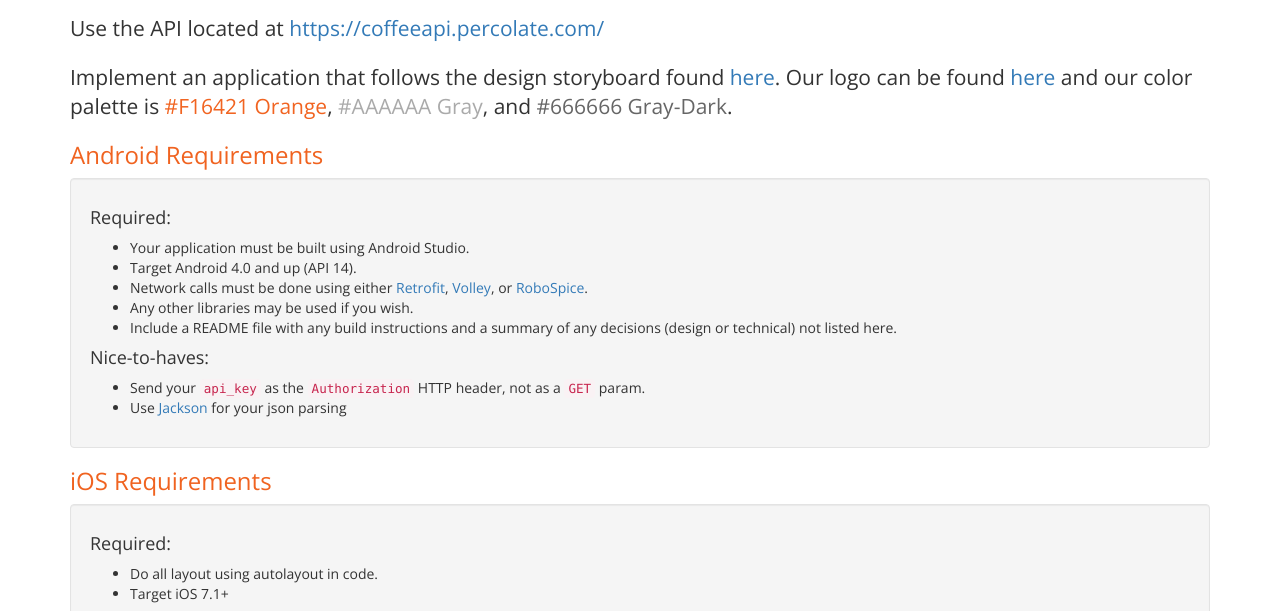
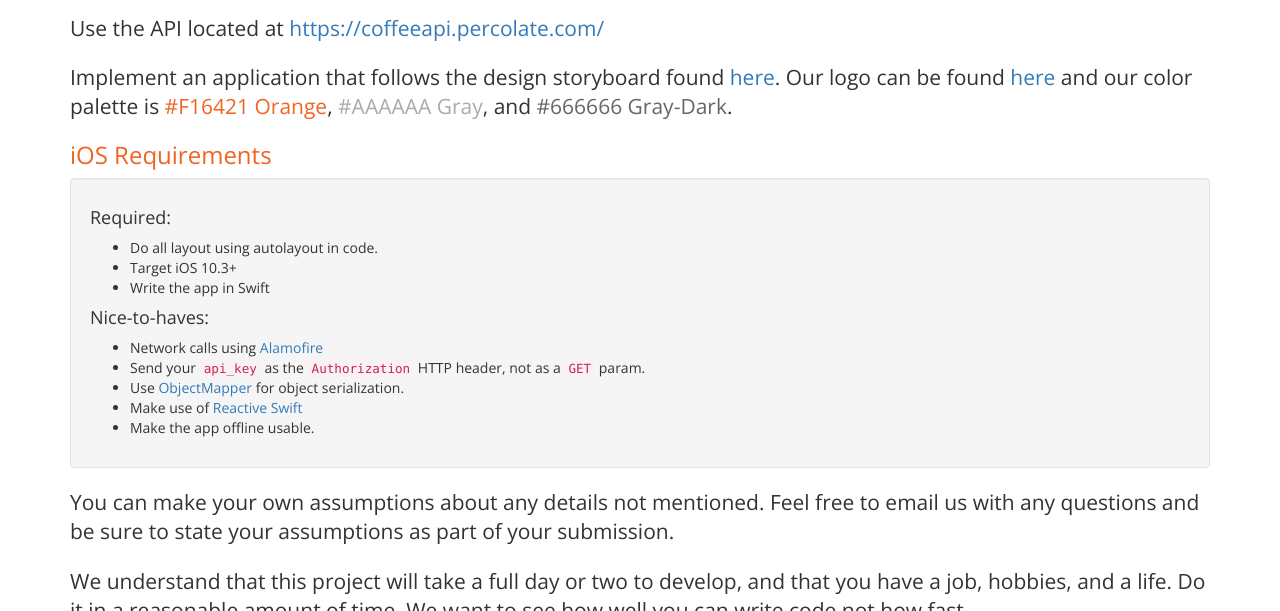
Before and after one commit to percolate/coffeeapi, a plain HTML site: page index.html in a window 1280 px wide. Shown: the part 186-797 px from the top of the page. Drawn offline with nearby package versions, Linux system fonts and the light colour scheme.

Commit message:
New interview instructions

```diff
--- a/index.html
+++ b/index.html
@@ -49,45 +49,24 @@
         <span class="gray-dark">#666666 Gray-Dark</span>.
       </p>
 
-      <h3>Android Requirements</h3>
-      <div class="well">
-
-        <h4>Required:</h4>
-        <ul>
-          <li>Your application must be built using Android Studio.</li>
-          <li>Target Android 4.0 and up (API 14).</li>
-          <li>Network calls must be done using either <a href="http://square.github.io/retrofit/">Retrofit</a>, <a href="http://developer.android.com/training/volley/index.html">Volley</a>, or <a href="https://github.com/stephanenicolas/robospice">RoboSpice</a>.</li>
-          <li>Any other libraries may be used if you wish.</li>
-          <li>Include a README file with any build instructions and a summary of any decisions (design or technical) not listed here.</li>
-	</ul>
-
-        <h4>Nice-to-haves:</h4>
-        <ul>
-          <li>Send your <code>api_key</code> as the <code>Authorization</code> HTTP header, not as a <code>GET</code> param.</li>
-          <li>Use <a href="https://github.com/FasterXML/jackson">Jackson</a> for your json parsing</li>
-        </ul>
-
-      </div>
-
       <h3>iOS Requirements</h3>
       <div class="well">
 
         <h4>Required:</h4>
         <ul>
           <li>Do all layout using autolayout in code.</li>
-          <li>Target iOS 7.1+</li>
+          <li>Target iOS 10.3+</li>
+	  <li>Write the app in Swift</li>
 	</ul>
 
         <h4>Nice-to-haves:</h4>
         <ul>
-          <li>Network calls using <a href="https://github.com/AFNetworking/AFNetworking">AFNetworking</a></li>
+          <li>Network calls using <a href="https://github.com/alamofire/alamofire">Alamofire</a></li>
           <li>Send your <code>api_key</code> as the <code>Authorization</code> HTTP header, not as a <code>GET</code> param.</li>
-          <li>Use <a href="https://github.com/Mantle/Mantle">Mantle</a> for object serialization.</li>
-          <li>Make use of <a href="https://github.com/ReactiveCocoa/ReactiveCocoa">Reactive Cocoa</a></li>
+          <li>Use <a href="https://github.com/Hearst-DD/ObjectMapper">ObjectMapper</a> for object serialization.</li>
+          <li>Make use of <a href="https://github.com/ReactiveCocoa/ReactiveSwift">Reactive Swift</a></li>
           <li>Make the app offline usable.</li>
         </ul>
-
-	<p>We also accept/encourage submissions in Swift. If you do the app in Swift you are free to choose the libray stack of your preference.</p>
       </div>
       <p class="lead">You can make your own assumptions about any details not mentioned. Feel free to email us with any questions and be sure to state your assumptions as part of your submission.</p>
       <p class="lead">We understand that this project will take a full day or two to develop, and that you have a job, hobbies, and a life. Do it in a reasonable amount of time. We want to see how well you can write code not how fast.</p>
```
